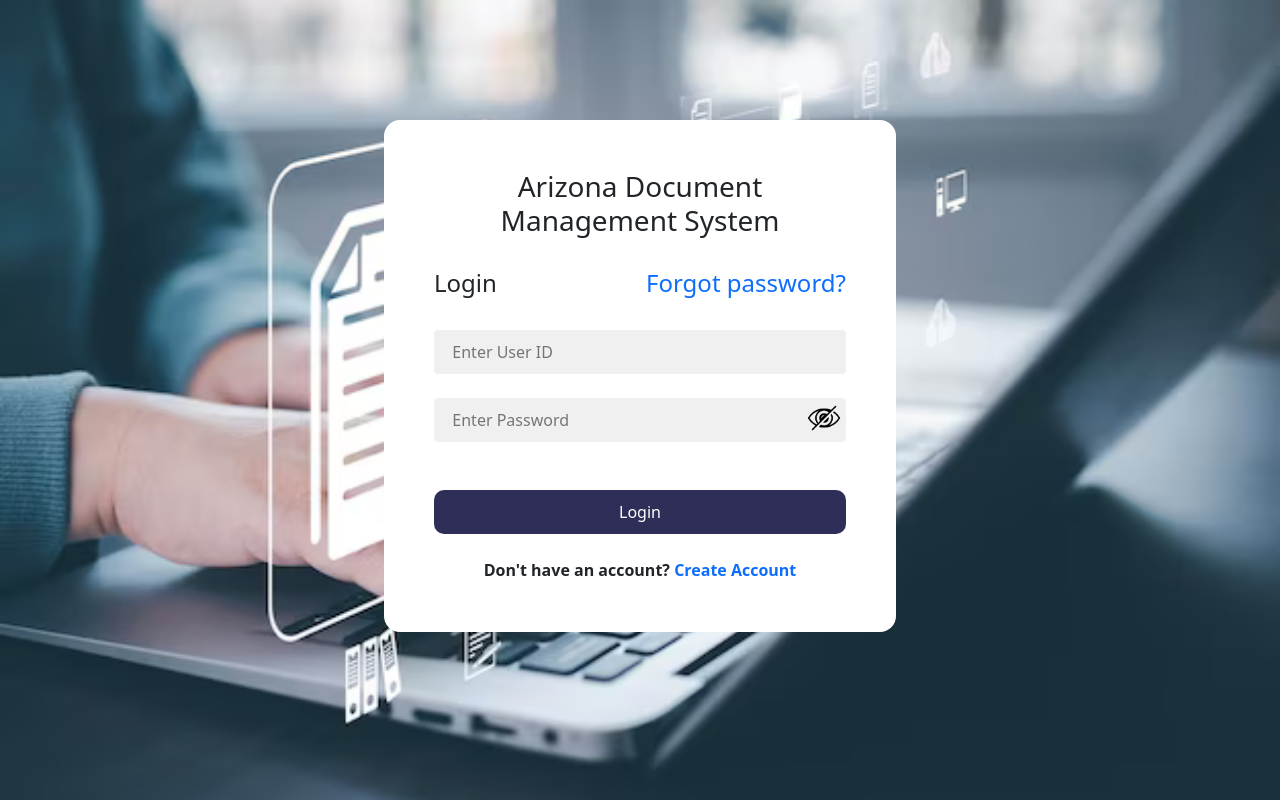
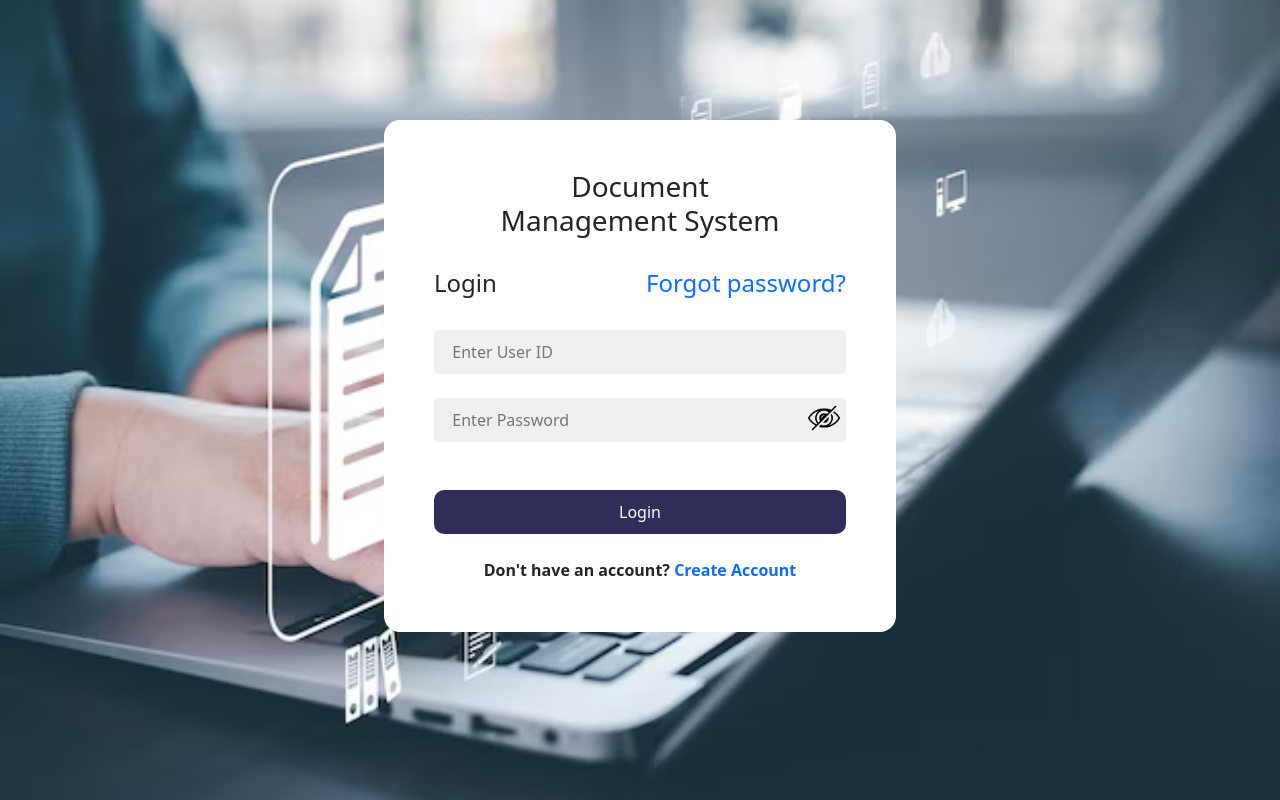
Before and after one commit to MushahidAli/Document-Management-System, a React (Vite) app: page / in a window 1280 px wide. Built offline with nearby package versions, Linux system fonts and the light colour scheme.

Commit message:
DMS Application :)

```diff
--- a/src/Components/Login/Login.jsx
+++ b/src/Components/Login/Login.jsx
@@ -44,7 +44,7 @@ export default function Login() {
 
     return (<div className='mainLogin'>
         <div className='loginCard'>
-            <h3>Arizona Document<br />Management System</h3><br />
+            <h3>Document<br />Management System</h3><br />
             <h4 className='d-flex justify-content-between'>
                 <div>Login</div>
                 <div><a className='text-decoration-none' href="">Forgot password?</a></div>
```
